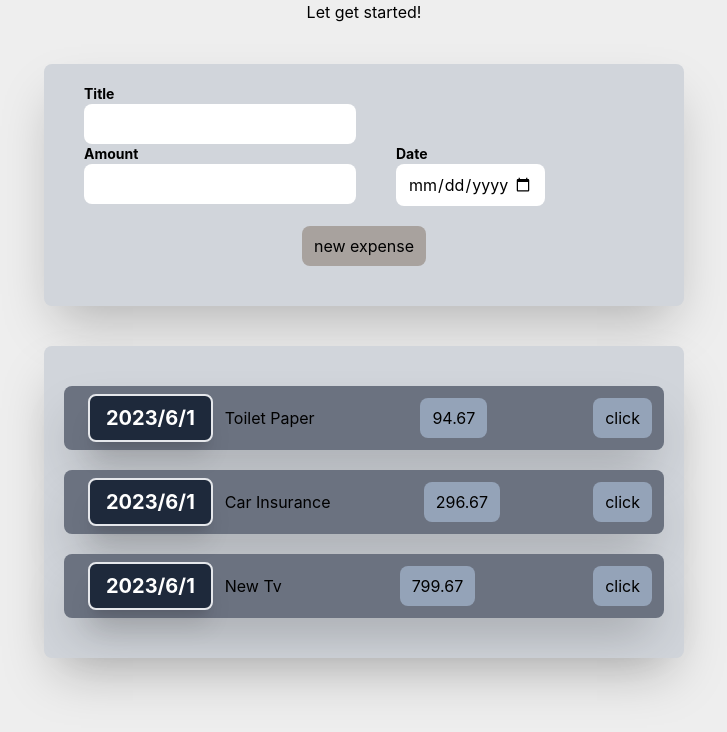
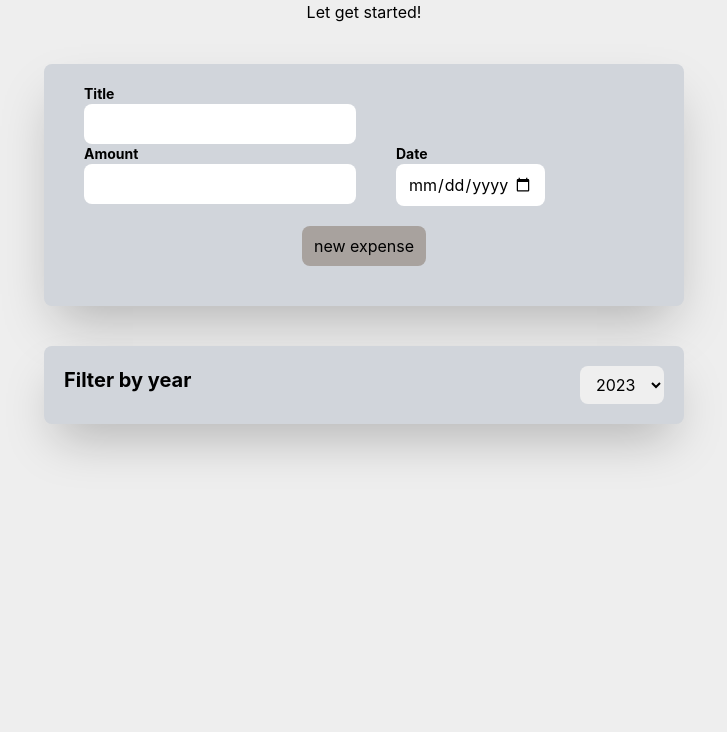
Before and after one commit to gh20000528/reacr-practise-one, a React (Create React App) app: page / in a window 1280 px wide. Shown: the top 732 px of the page, without its empty margins (276-1003 px from the left). Built offline with nearby package versions, Linux system fonts and the light colour scheme.

Commit message:
add expense and filter

```diff
--- a/src/App.js
+++ b/src/App.js
@@ -1,34 +1,46 @@
 import './App.css';
+import { useState } from 'react'
 import Exense from './components/Exense'
 import NewExpense from './components/NewExpense/NewExpense'
 
-function App() {
 
-  const exenses = [
+const DUMMY_EXPENSES = [
   {
     id:'e1',
     title:'Toilet Paper',
     amount: 94.67,
-      date: Date(2021, 2, 28)
+    date: new Date(2021, 2, 28)
   },
   {
     id:'e2',
     title:'Car Insurance',
     amount: 296.67,
-      date: Date(2021, 2, 28)
+    date: new Date(2021, 2, 28)
   },
   {
     id:'e3',
     title:'New Tv',
     amount: 799.67,
-      date: Date(2021, 2, 28)
+    date: new Date(2021, 2, 28)
   },
 ]
+
+function App() {
+  const [expense, setExpense] = useState(DUMMY_EXPENSES)
+
+  const onAddExpenseHandler = expense =>{
+    // console.log(expense);
+    setExpense((prevExpense)=>{
+      // console.log(expense);
+      return [ ...prevExpense, expense]
+    })
+  }
+
   return (
     <div className="App">
         <h2>Let get started!</h2>
-        <NewExpense></NewExpense>
-        <Exense items={exenses}></Exense>
+        <NewExpense onAddExpense={onAddExpenseHandler}></NewExpense>
+        <Exense items={expense}></Exense>
     </div>
   );
 }
--- a/src/components/Exense.js
+++ b/src/components/Exense.js
@@ -1,24 +1,33 @@
-import React from 'react'
+import React , {useState} from 'react'
 import Expemseltem from './Expenseltem'
+import ExpenseFiler from './ExpenseFiler'
 
 const Exense = (props) => {
+  const [filerYear , setFilerYear] = useState('2022')
+
+  const yearChangeHandler = (e) =>{
+    setFilerYear(e);
+  }
+
+
+
+
+  const filteredExpenses = props.items.filter(expense => {
+    return (expense.date.getFullYear().toString()) === filerYear;
+  })
+
+
   return (
-    <div className='bg-gray-300 w-1/2 mx-auto py-5 rounded-lg shadow-2xl px-5'>
+    <div className='w-1/2 px-5 py-5 mx-auto bg-gray-300 rounded-lg shadow-2xl'>
+      <ExpenseFiler selected={filerYear} onYearChange={yearChangeHandler}></ExpenseFiler>
+      {filteredExpenses.map((expense) => (
         <Expemseltem
-        title = {props.items[0].title}
-        amount = {props.items[0].amount}
-        date = {props.items[0].date}
+          key={expense.id}
+          title={expense.title}
+          amount={expense.amount}
+          date={expense.date}
         ></Expemseltem>
-        <Expemseltem
-        title = {props.items[1].title}
-        amount = {props.items[1].amount}
-        date = {props.items[1].date}
-        ></Expemseltem>
-        <Expemseltem
-        title = {props.items[2].title}
-        amount = {props.items[2].amount}
-        date = {props.items[2].date}
-        ></Expemseltem>
+      ))}
     </div>
   )
 }
--- /dev/null
+++ b/src/components/ExpenseFiler.js
@@ -0,0 +1,22 @@
+import React from 'react'
+
+const ExpenseFiler = (props) => {
+  const yearHandler = (e) =>{
+    props.onYearChange(e.target.value)
+  }
+  return (
+    <div className='w-full '>
+      <div className='flex justify-between'>
+        <label className='text-xl font-bold'>Filter by year</label>
+        <select className='px-3 py-2 rounded-lg' value={props.selected} onChange={yearHandler}>
+          <option value='2022'>2023</option>
+          <option value='2021'>2022</option>
+          <option value='2020'>2021</option>
+          <option value='2019'>2020</option>
+        </select>
+      </div>
+    </div>
+  )
+}
+
+export default ExpenseFiler
--- a/src/components/NewExpense/ExpenseForm.js
+++ b/src/components/NewExpense/ExpenseForm.js
@@ -1,6 +1,6 @@
 import React , {useState} from 'react'
 
-const ExpenseForm = () => {
+const ExpenseForm = (props) => {
     // method one
     const [enterTilie , setEnterTitle] = useState('')
     const [enterAmount , setEnterAmount] = useState('')
@@ -45,11 +45,11 @@ const ExpenseForm = () => {
 
         const expenseData = {
             title: enterTilie,
-            Amount: enterAmount,
-            data: new Date(enterDate)
+            amount: enterAmount,
+            date: new Date(enterDate)
         }
 
-        console.log(expenseData);
+        props.onSaveExpenseData(expenseData)
         setEnterTitle('')
         setEnterAmount('')
         setEnterDate('')
--- a/src/components/NewExpense/NewExpense.js
+++ b/src/components/NewExpense/NewExpense.js
@@ -1,10 +1,17 @@
 import React from 'react'
 import ExpenseForm from './ExpenseForm'
 
-const NewExpense = () => {
+const NewExpense = (props) => {
+    const onSaveExpenseDataHandler = (enterExpenseData) =>{
+        const expenseData = {
+            ...enterExpenseData,
+            id: Math.random().toString()
+        }
+        props.onAddExpense(expenseData)
+    }
   return (
     <div className='w-1/2 px-5 py-5 mx-auto my-10 bg-gray-300 rounded-lg shadow-2xl'>
-        <ExpenseForm></ExpenseForm>
+        <ExpenseForm onSaveExpenseData={onSaveExpenseDataHandler}></ExpenseForm>
     </div>
   )
 }
```
Lines whose indentation alone changed are shown as unchanged.
